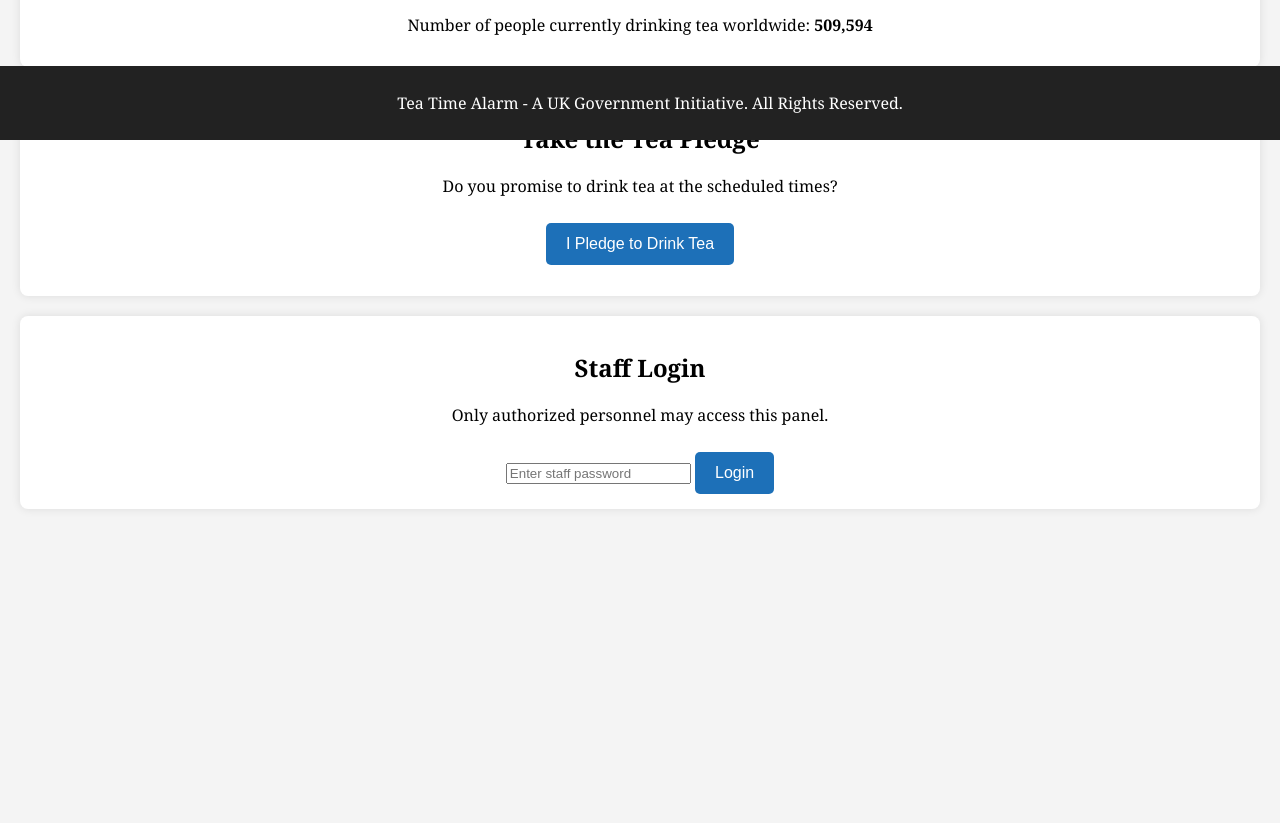
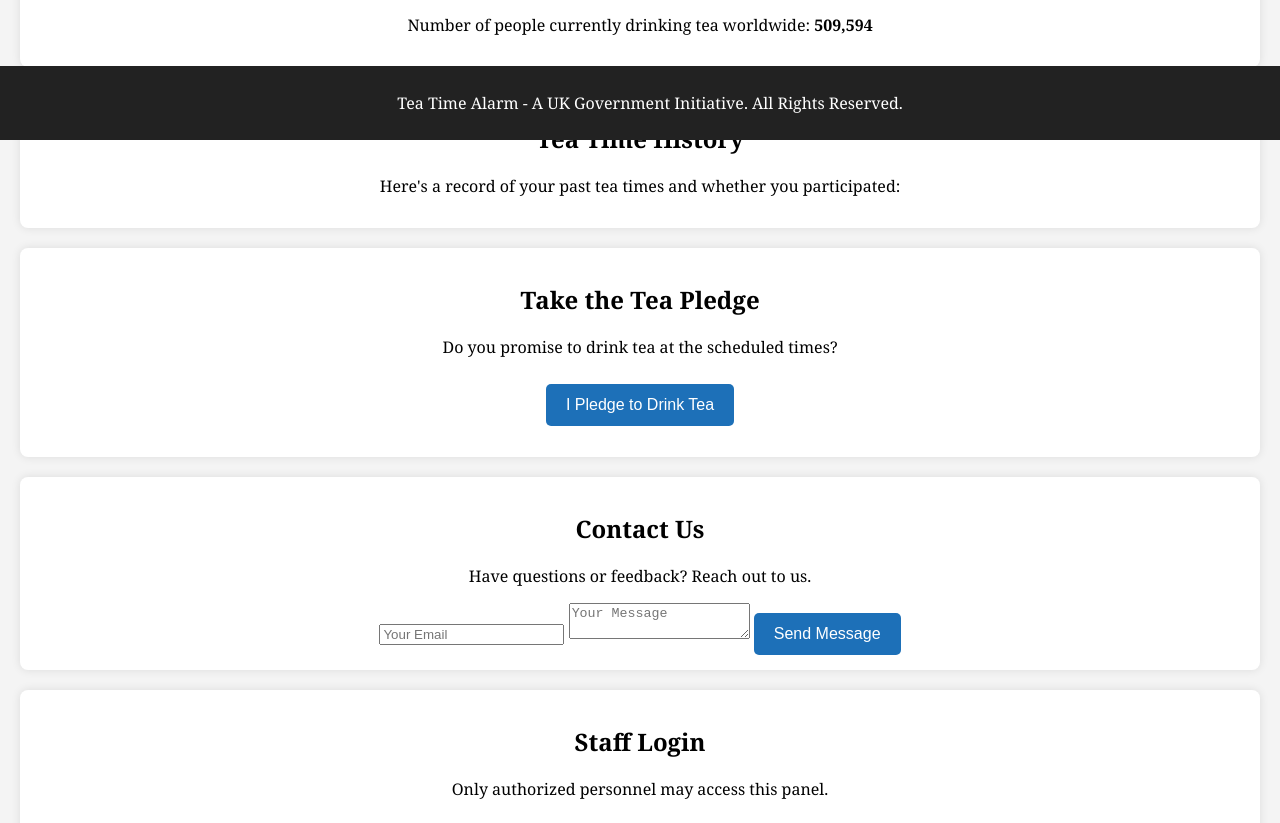
Before and after one commit to ivnnet/Tea, a plain HTML site: page index.html in a window 1280 px wide. Shown: the part 660-1483 px from the top of the page. Before the commit the page ends 1209 px from the top, so only its background shows below. Drawn offline with Linux system fonts and the light colour scheme.

Commit message:
Update index.html

```diff
--- a/index.html
+++ b/index.html
@@ -13,10 +13,13 @@
     Tea Time Alarm - Official UK Government Notification
 </header>
 
-<!-- Countdown Timer at the Top -->
+<!-- Countdown Timer at the Top with Progress Bar -->
 <div class="timer-container">
     <h2>Next Tea Time</h2>
     <div id="countdown" class="countdown"></div>
+    <div id="countdown-progress" class="progress-bar">
+        <div id="progress-bar-fill"></div>
+    </div>
 </div>
 
 <div class="container">
@@ -41,10 +44,28 @@
     </section>
 
     <section class="section">
+        <h2>Tea Time History</h2>
+        <p>Here's a record of your past tea times and whether you participated:</p>
+        <ul id="teaHistory">
+            <!-- Tea time history will be dynamically added here -->
+        </ul>
+    </section>
+
+    <section class="section">
         <h2>Take the Tea Pledge</h2>
         <p>Do you promise to drink tea at the scheduled times?</p>
         <button class="button" onclick="acceptPledge()">I Pledge to Drink Tea</button>
         <p id="pledgeResponse"></p>
+    </section>
+
+    <section class="section">
+        <h2>Contact Us</h2>
+        <p>Have questions or feedback? Reach out to us.</p>
+        <form id="contactForm" onsubmit="sendContactForm(event)">
+            <input type="email" id="email" placeholder="Your Email" required>
+            <textarea id="message" placeholder="Your Message" required></textarea>
+            <button type="submit" class="button">Send Message</button>
+        </form>
     </section>
 
     <section class="section">
```
